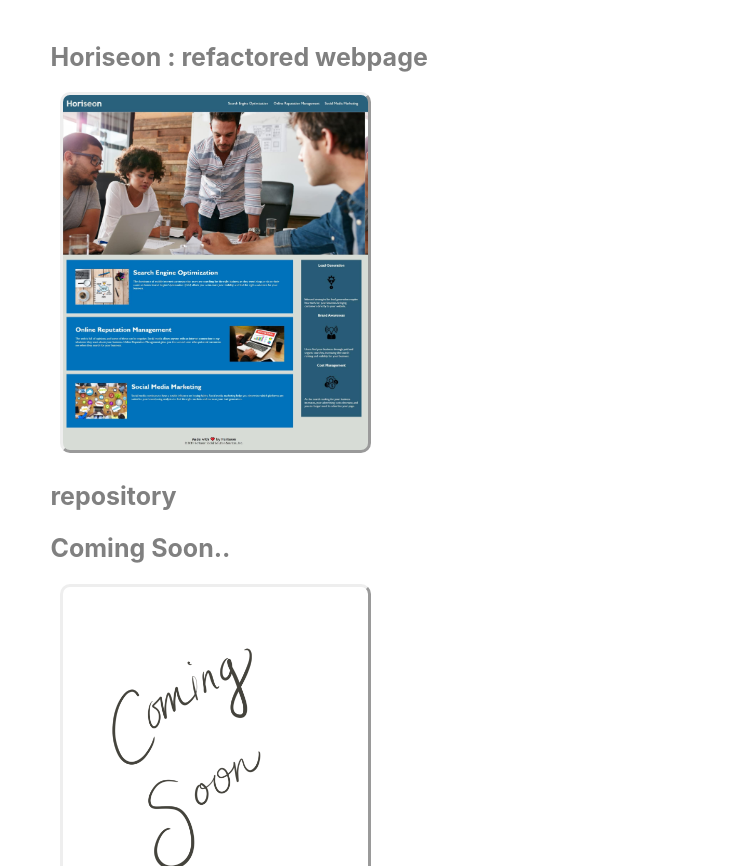
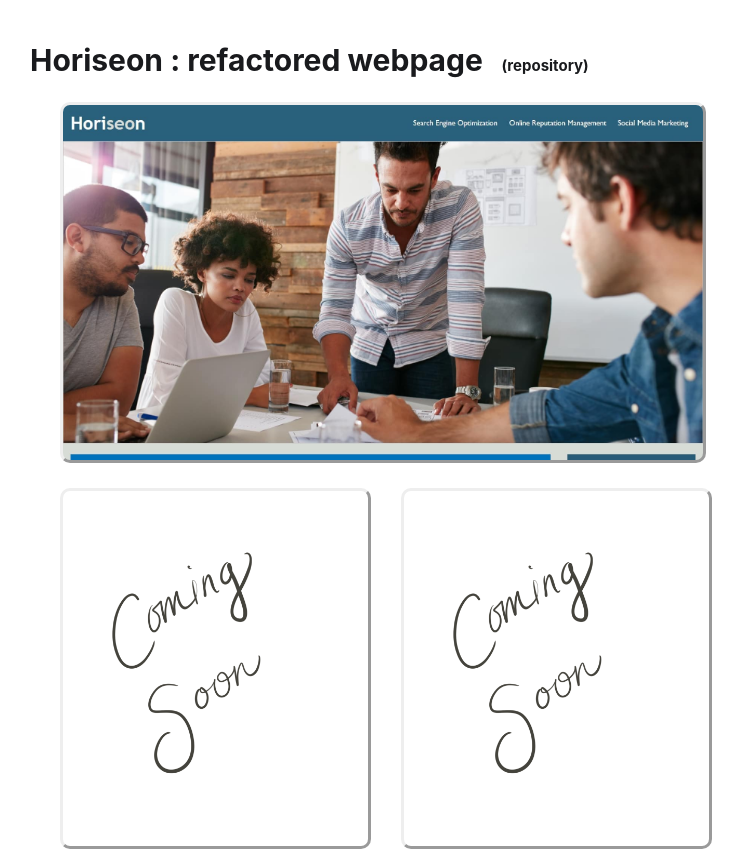
Before and after one commit to yinzhedy/02-Homework-responsive-portfolio, a plain HTML site: page index.html in a window 1280 px wide. Shown: the part 766-1632 px from the top of the page, without its empty margins (98-841 px from the left). Drawn offline with Linux system fonts and the light colour scheme.

Commit message:
lined up projects 2 and 3 horizontally and removed unecessary css

```diff
--- a/assets/css/style.css
+++ b/assets/css/style.css
@@ -60,6 +60,8 @@ a {
 }
 
 .menu-item-link {
+    display: inline-flex;
+    float: left;
     font-weight: bold;
     color: grey;
     list-style: none;
@@ -121,31 +123,25 @@ h1, h1 a, h2, h2 a, h3, h3 a, h4, h4 a, h5, h5 a, h6, h6 a {
     color: lightcoral;
     cursor: pointer;
 }
-.project-titles{
-    font-size: 25px;
-    color: grey;
-    margin-left: 2%;
-}
 
-/* removed
-    background-image: url("/assets/images/horiseon.jpg");
-    background-size: contain;
-from project1 */
-#project1,
-#project2,
-#project3  {
+.project1,
+.project2,
+.project3  {
     display: inline-flex;
     background-image: url("../images/horiseon.jpg");
-    background-size: contain;
+    background-size:cover;
+    background-repeat: no-repeat;
     margin-left: 30px;
-    width: 305px;
+    width: 640px;
     height: 355px;
     border-radius: 10px;
+    border-color: grey;
     border:outset;
 }
 
-#project2,
-#project3 {
+.project2,
+.project3 {
+    display: inline-flex;
     background-image: url("../images/comingsoon.png");
     background-size: contain;
     margin-left: 30px;
@@ -163,3 +159,7 @@ from project1 */
        column-count: 1;
    }
 }
+h2 a {
+    font-size: 15px;
+    margin-left: 15px;
+}
--- a/index.html
+++ b/index.html
@@ -59,23 +59,16 @@ THEN I am presented with a responsive layout that adapts to my viewport -->
                 <p class="aboutmetext">I'm a full stack developer based in Easton, Pennsylvania. Currently enrolled in the University of Pennsylvania's LPS <a href="https://bootcamp.sas.upenn.edu/coding/landing-ftpt/?s=Google-Brand&msg_cv_scta=4&msg_cv_stbn=1&msg_cv_fcta=1&dki=Learn%20Full%20Stack%20Coding&pkw=penn%20lps%20coding%20bootcamp&pcrid=454989360959&pmt=e&utm_source=google&utm_medium=cpc&utm_campaign=GGL%7CUNIVERSITY-OF-PENNSYLVANIA%7CSEM%7CCODING%7C-%7CONL%7CTIER-1%7CALL%7CBRD%7CEXACT%7CCore%7CBootcamp&utm_term=penn%20lps%20coding%20bootcamp&s=google&k=penn%20lps%20coding%20bootcamp&utm_adgroupid=106619686272&utm_locationphysicalms=9006946&utm_matchtype=e&utm_network=g&utm_device=c&utm_content=454989360959&utm_placement=&gclid=Cj0KCQjw1dGJBhD4ARIsANb6Odmv2YUvjMsS10-Syor-3IQDibdQddrju3VozzIPK7bNgjalODHbikkaAknsEALw_wcB&gclsrc=aw.ds" target="_blank">Coding Bootcamp</a>. In the spare time that I do have I'm actively working towards my own projects, focusing primarily on game development.</p>
                 <p class="aboutmetext">You can view my recent and future deployed projects on my <a href="https://github.com/yinzhedy">Github</a> page.</p>
                 <p class="aboutmetext">For more information regarding my credentials, qualifications, experience, etc., please refer to my <a href="https://www.linkedin.com/in/yinzhe-dong-ydeen-7a116121b/" target="_blank">Linkedin</a> as well as my <a href="./assets/docs/Resume.docx" target="_blank">resume</a>.</p>
-                <p class="aboutmetext">I can be reached at my <a href="mailto:yinzhe.dy@gmail.com">email</a>.</p>
+                <p class="aboutmetext">The best way to reach me is via my <a href="mailto:yinzhe.dy@gmail.com">email</a>.</p>
     </section>
-    <section>
+    <section class="project-section">
                 <h1 class="sectionheadings" id="projects">Projects</h1>
                     <aside>
-                        <h2 class="project-titles">Horiseon : refactored webpage</h2>
-                            <p><a id="project1" href="https://yinzhedy.github.io/01-Homework-Horiseon-refactor/" alt="horiseon image"></a></p>
-                        <h3><a class="project-titles" href="https://github.com/yinzhedy/01-Homework-Horiseon-refactor.git">repository</a></p>
+                        <h2 class="project-titles">Horiseon : refactored webpage<a href="https://github.com/yinzhedy/01-Homework-Horiseon-refactor.git">  (repository)</a></h2>
+                            <p><a class="project1" href="https://yinzhedy.github.io/01-Homework-Horiseon-refactor/" alt="horiseon image"></a></p>
                     </aside>
-                    <aside>
-                        <h2 class="project-titles">Coming Soon..</h2>
-                        <p><a id="project2" alt="project 2 coming soon!"></a></p>
-                        <!-- When image is present, include link to repo here via: <h3><a class="project-titles"></a></h3> -->
-                    </aside>
-                    <aside>
-                        <h2 class="project-titles">Coming Soon..</h2>
-                        <p><a id="project3" alt="project 3 coming soon!"></a></p>
+                    <aside class="container">
+                            <p><a class="project2" alt="project 2 coming soon!"></a><a class="project3" alt="project 3 coming soon!"></a></p>
                         <!-- When image is present, include link to repo here via: <h3><a class="project-titles"></a></h3> -->
                     </aside>
     </section>
```
